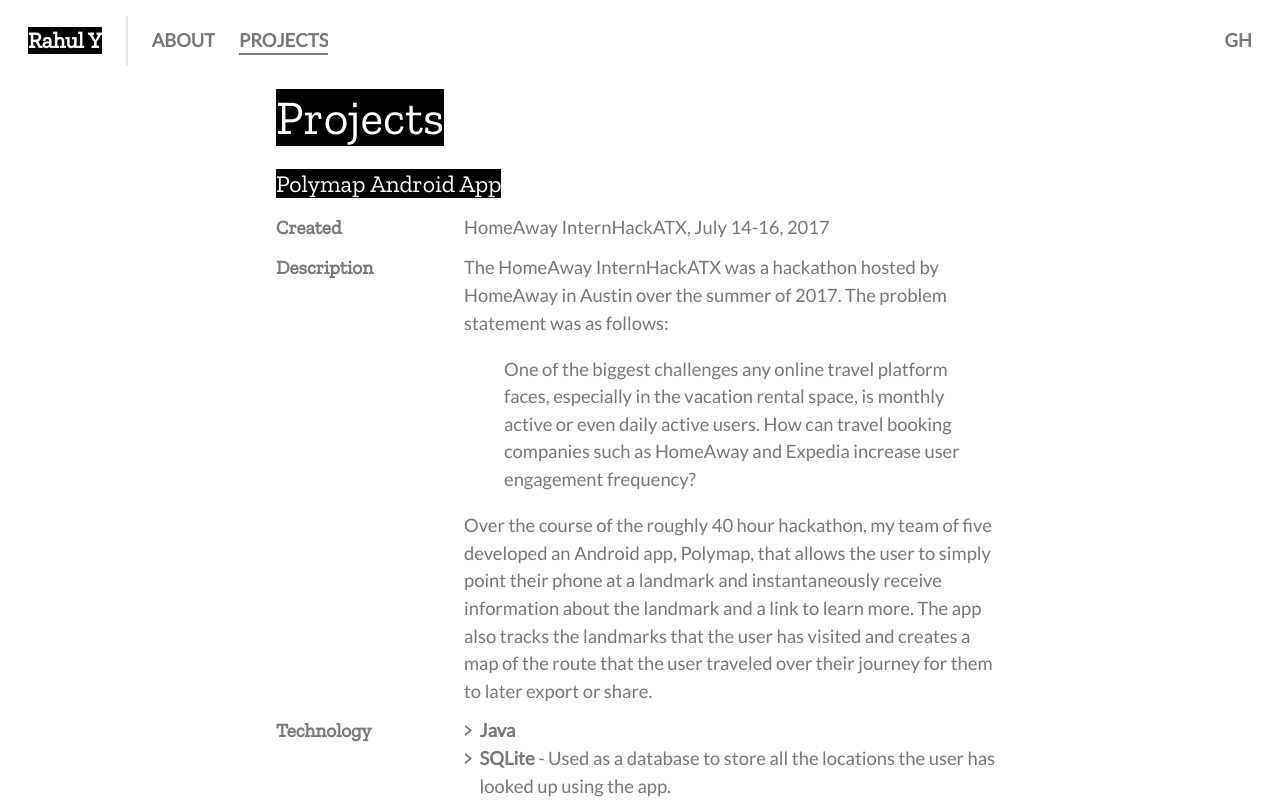
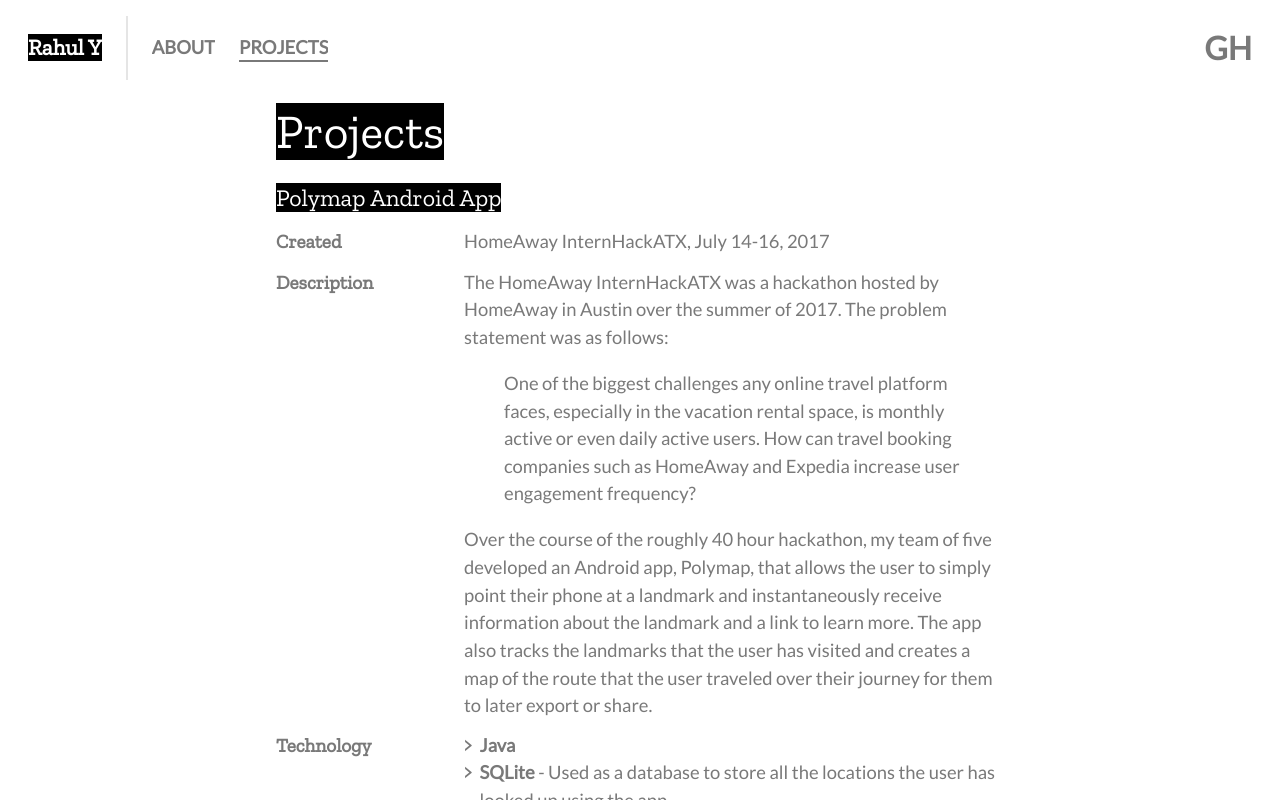
Before and after one commit to rahulyesantharao/personal-website-m2, a React app: page /projects/Polymap in a window 1280 px wide. Shown: the top 800 px of the page. Built offline with nearby package versions, Linux system fonts and the light colour scheme.

Commit message:
Updated link styling

```diff
--- a/src/sass/base/styles.scss
+++ b/src/sass/base/styles.scss
@@ -46,6 +46,7 @@ a {
   &:active {
     color: $color-link-pressed;
   }
+  font-weight: $font-weight-bold;
 }
 
 // List styles
--- a/src/sass/base/variables.scss
+++ b/src/sass/base/variables.scss
@@ -10,9 +10,9 @@ $color-selection: lighten(#2b669b, 30%);
 // Font Colors
 $color-font: #797979; //black;
 
-$color-link: #2b669b;
-$color-link-hover: darken($color-link, 10%);
-$color-link-pressed: darken($color-link, 25%);
+$color-link: lighten(#2b669b, 30%);
+$color-link-hover: darken($color-link, 30%);
+$color-link-pressed: darken($color-link, 60%);
 
 $color-nav-link: white; //black;
 // $color-nav-link-hover: $color-nav-link;
--- a/src/sass/components/navbar.scss
+++ b/src/sass/components/navbar.scss
@@ -29,7 +29,7 @@
   // basic navbar styling
   z-index: 996;
   padding: 1rem;
-  font-weight: $font-weight-bold;
+  font-weight: $font-weight-bold !important;
   display: flex;
   // basic navlink styling
   a {
@@ -187,6 +187,7 @@ $line-length: 20px;
 
 .navbar-right {
   display: flex;
+  font-size: 2rem;
   // align-items: center;
   a {@include link-color-font;}
 }
--- a/src/sass/components/projects.scss
+++ b/src/sass/components/projects.scss
@@ -21,6 +21,7 @@
 }
 .project-title {
   // will-change: background-color;
+  font-weight: normal !important;
   transition: background-color $transition-time ease;
   position: absolute;
   left: 0;
```
